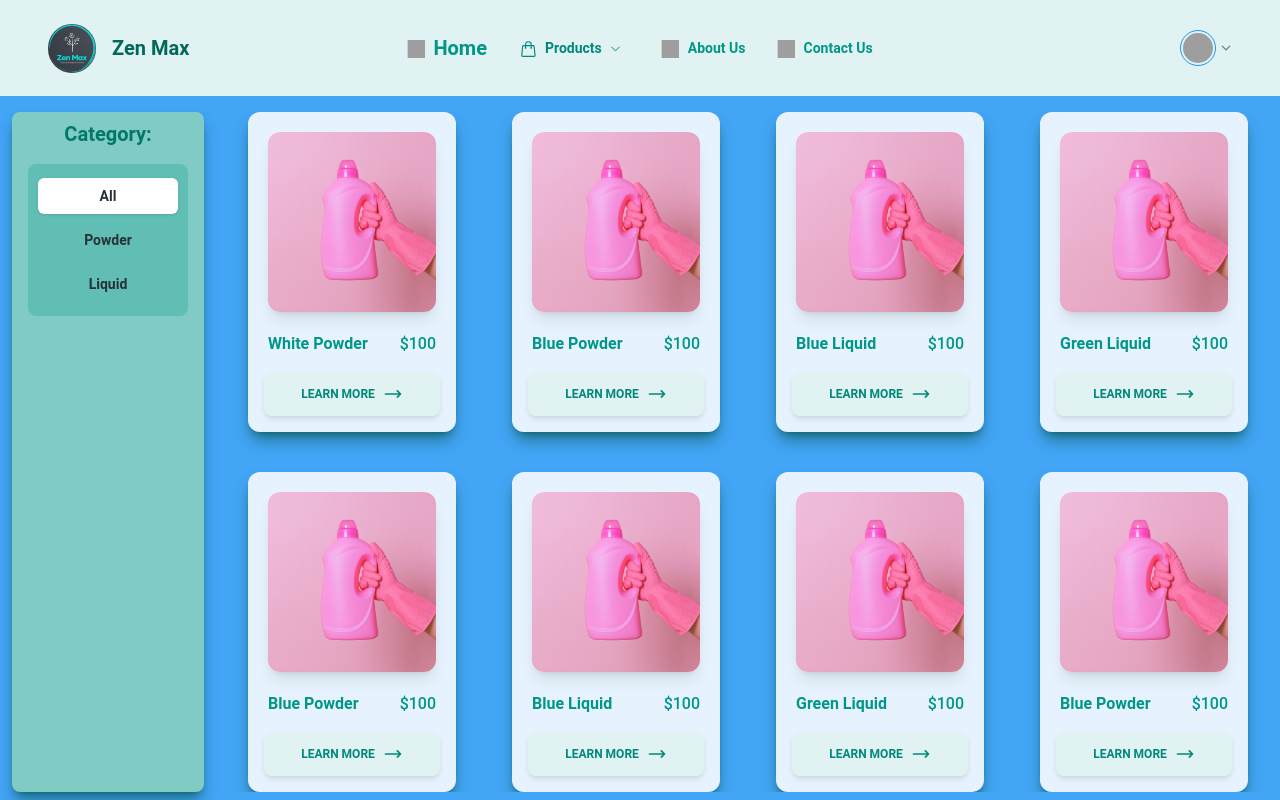
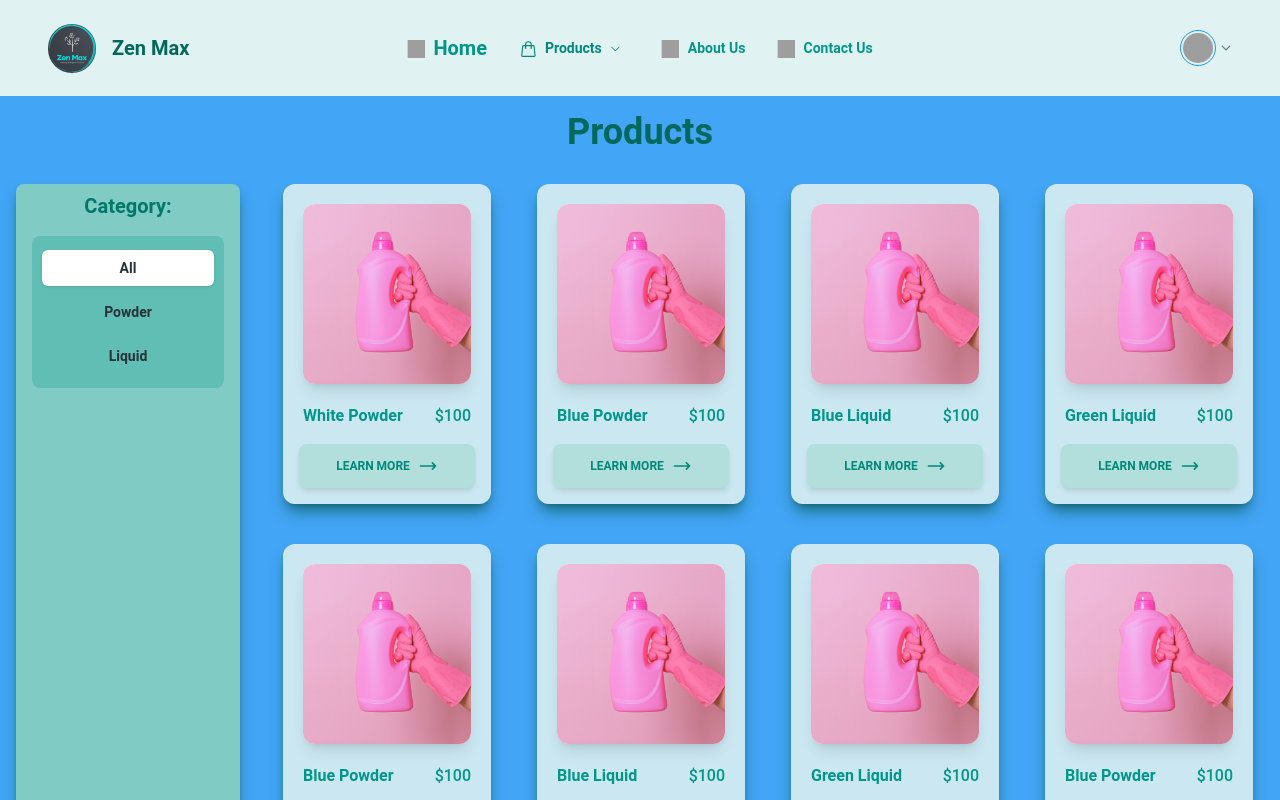
Before and after one commit to AnsariYasirArfat/Ecommerce-FullStack-Project, a React (Vite) app in the folder client/: page /product in a window 1280 px wide. Shown: the top 800 px of the page. Built offline with nearby package versions, Linux system fonts and the light colour scheme; grey boxes are pictures that could not be loaded.

Commit message:
some changes done for products pages

```diff
--- a/client/src/Components/ProductCard.jsx
+++ b/client/src/Components/ProductCard.jsx
@@ -14,7 +14,7 @@ import {
 function ProductCard({ Product }) {
   return (
     <>
-      <Card className="justify-between w-40 h-64 md:w-44 md:h-72 lg:w-52 lg:h-80 2xl:w-60 2xl:h-[352px] bg-opacity-[0.87] hover:bg-opacity-100 shadow-lg shadow-teal-900/60 hover:shadow-xl hover:shadow-teal-900/80 ">
+      <Card className="bg-teal-50 hover:bg-white justify-between w-40 h-64 md:w-44 md:h-72 lg:w-52 lg:h-80 2xl:w-60 2xl:h-[352px] bg-opacity-[0.87] hover:bg-opacity-100 shadow-lg shadow-teal-900/60 hover:shadow-xl hover:shadow-teal-900/80 ">
         <CardHeader
           shadow={true}
           floated={false}
@@ -47,7 +47,7 @@ function ProductCard({ Product }) {
           <NavLink to={`/productpage`}>
             <Button
               fullWidth={true}
-              className="flex items-center justify-center gap-1 lg:gap-2 text-[10px] md:text-[11px] lg:text-xs  2xl:text-sm py-2 md:py-3 bg-teal-50 text-teal-600 hover:shadow-none"
+              className="flex items-center justify-center gap-1 lg:gap-2 text-[10px] md:text-[11px] lg:text-xs  2xl:text-sm py-2 md:py-3 bg-teal-100 text-teal-600 hover:shadow-none"
             >
               Learn More
               <ArrowLongRightIcon
--- a/client/src/Components/ProductList.jsx
+++ b/client/src/Components/ProductList.jsx
@@ -1,3 +1,4 @@
+import { useEffect } from "react";
 import {
   Tabs,
   TabsHeader,
@@ -10,6 +11,10 @@ import productImage from "../Assets/product.png";
 import ProductCard from "./ProductCard";
 
 function ProductList() {
+  useEffect(() => {
+    window.scrollTo(0, 0);
+  }, []);
+
   const data = [
     {
       label: "All",
@@ -148,21 +153,21 @@ function ProductList() {
 
   return (
     <section>
-      {/* <div>
-        <h1 className="text-4xl font-bold text-center p-4 text-teal-900">
-          ProductList
+      <div>
+        <h1 className="text-2xl md:text-3xl lg:text-4xl 2xl:text-5xl font-bold text-center p-4 text-teal-800">
+          Products
         </h1>
-      </div> */}
+      </div>
       <Tabs
         id="custom-animation"
         value="all"
         className="flex flex-col xl:flex-row py-4 "
       >
-        <div className=" bg-teal-200 rounded-lg mx-4 mb-8 xl:mb-0 xl:mx-3 shadow-lg shadow-teal-900/60">
+        <div className=" bg-teal-200 rounded-lg mx-4 mb-8 xl:mb-0 xl:mx-4 shadow-lg shadow-teal-900/60">
           <h1 className="pt-2 text-center text-base lg:text-xl text-teal-700 font-bold">
             Category:
           </h1>
-          <TabsHeader className=" flex flex-row xl:flex-col p-1.5 md:p-2.5 xl:w-40 m-2 lg:m-4 bg-teal-300">
+          <TabsHeader className="flex flex-row xl:flex-col p-1.5 m-2 lg:m-4 md:p-2.5 xl:w-48 2xl:w-56 bg-teal-300">
             {data.map(({ label, value }) => (
               <Tab
                 key={value}
@@ -202,5 +207,3 @@ function ProductList() {
 }
 
 export default ProductList;
-
-// flex flex-wrap justify-evenly gap-x-1.5 gap-y-6 sm:gap-y-10 md:gap-y-4
--- a/client/src/Components/ProductPage.jsx
+++ b/client/src/Components/ProductPage.jsx
@@ -1,5 +1,5 @@
-import { useState } from "react";
-
+import { useState, useEffect } from "react";
+import PopularProduct from "./PopularProduct";
 import {
   Card,
   CardHeader,
@@ -9,6 +9,10 @@ import {
 } from "@material-tailwind/react";
 
 function ProductPage() {
+  useEffect(() => {
+    window.scrollTo(0, 0);
+  }, []);
+
   const [isWishlisted, setIsWishlisted] = useState(false);
   const AddedToWishList = () => {
     setIsWishlisted(true);
@@ -17,6 +21,7 @@ function ProductPage() {
     setIsWishlisted(false);
   };
   return (
+    <>
       <Card className="flex-col md:flex-row  m-4">
         <CardHeader
           shadow={false}
@@ -52,13 +57,15 @@ function ProductPage() {
           ) : (
             <Button
               onClick={AddedToWishList}
-            className="w-40 md:w-48 xl:w-52 h-10 text-[9px] md:text-[11px] xl:text-xs  md:py-3 bg-teal-50 text-teal-800 shadow-none"
+              className="w-40 md:w-48 xl:w-52 h-10 text-[9px] md:text-[11px] xl:text-xs  md:py-3 bg-teal-100 text-teal-800 shadow-none"
             >
               Add to WishList
             </Button>
           )}
         </CardBody>
       </Card>
+      <PopularProduct />
+    </>
   );
 }
 
```
Lines whose indentation alone changed are shown as unchanged.
